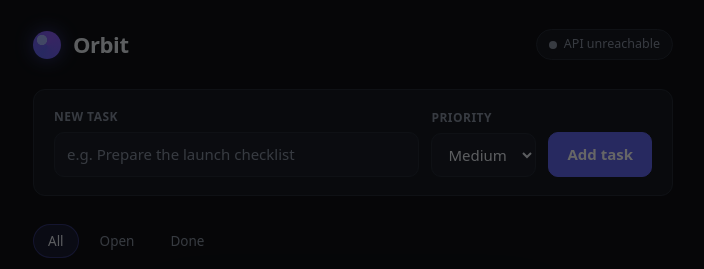
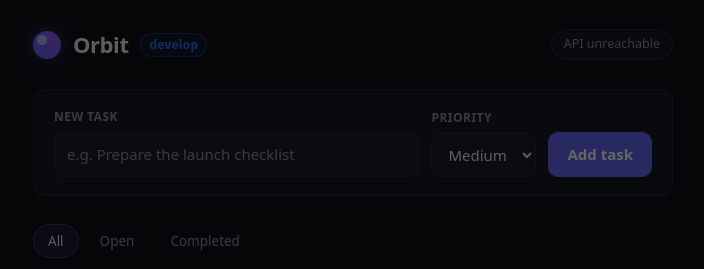
Before and after one commit to alherbz/orbit-web, a website: page public/index.html in a window 1280 px wide. Shown: the top 269 px of the page, without its empty margins (287-991 px from the left). Drawn offline with Linux system fonts and the light colour scheme; no server answers.

Commit message:
feat(web): the header says which branch this build is, and Done reads Completed
Three visible differences from main, so a preview compare has something to point at: a new
branch badge in the header, a renamed filter, and the decorative dot dropped from the health chip.

```diff
--- a/public/index.html
+++ b/public/index.html
@@ -19,9 +19,9 @@
       <div class="brand">
         <span class="logo" aria-hidden="true"></span>
         <h1>Orbit</h1>
+        <span class="branch-badge">develop</span>
       </div>
       <p id="health-chip" class="chip" role="status">
-        <span class="chip-dot" aria-hidden="true"></span>
         <span class="chip-text">Checking API…</span>
       </p>
     </header>
@@ -51,7 +51,7 @@
         <nav class="filters" aria-label="Filter tasks">
           <button type="button" class="filter is-active" data-filter="all" aria-pressed="true">All</button>
           <button type="button" class="filter" data-filter="open" aria-pressed="false">Open</button>
-          <button type="button" class="filter" data-filter="done" aria-pressed="false">Done</button>
+          <button type="button" class="filter" data-filter="done" aria-pressed="false">Completed</button>
         </nav>
         <p id="count" class="count"></p>
       </div>
--- a/public/styles.css
+++ b/public/styles.css
@@ -334,3 +334,16 @@ input::placeholder { color: var(--muted); }
   .card-row { flex-wrap: wrap; }
   .card-title { flex-basis: 100%; order: -1; }
 }
+
+/* The branch this build came from, said in the header — so two previews of different branches
+   are telling apart at a glance (and the extension's compare mode has something to point at). */
+.branch-badge {
+  padding: 2px 8px;
+  border-radius: 999px;
+  background: #2f6fed1a;
+  border: 1px solid #2f6fed55;
+  color: #2f6fed;
+  font-size: 12px;
+  font-weight: 600;
+  letter-spacing: 0.02em;
+}
```
